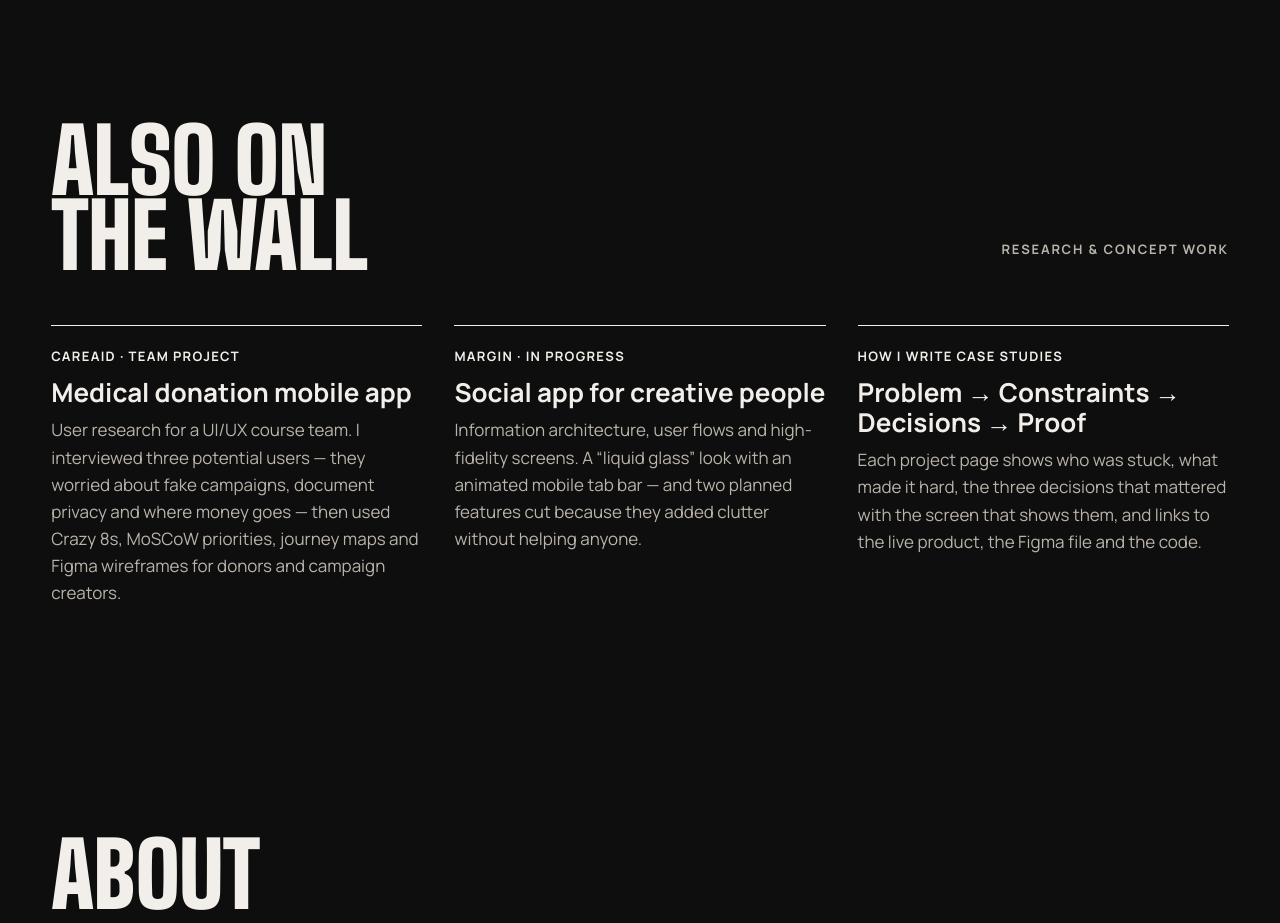
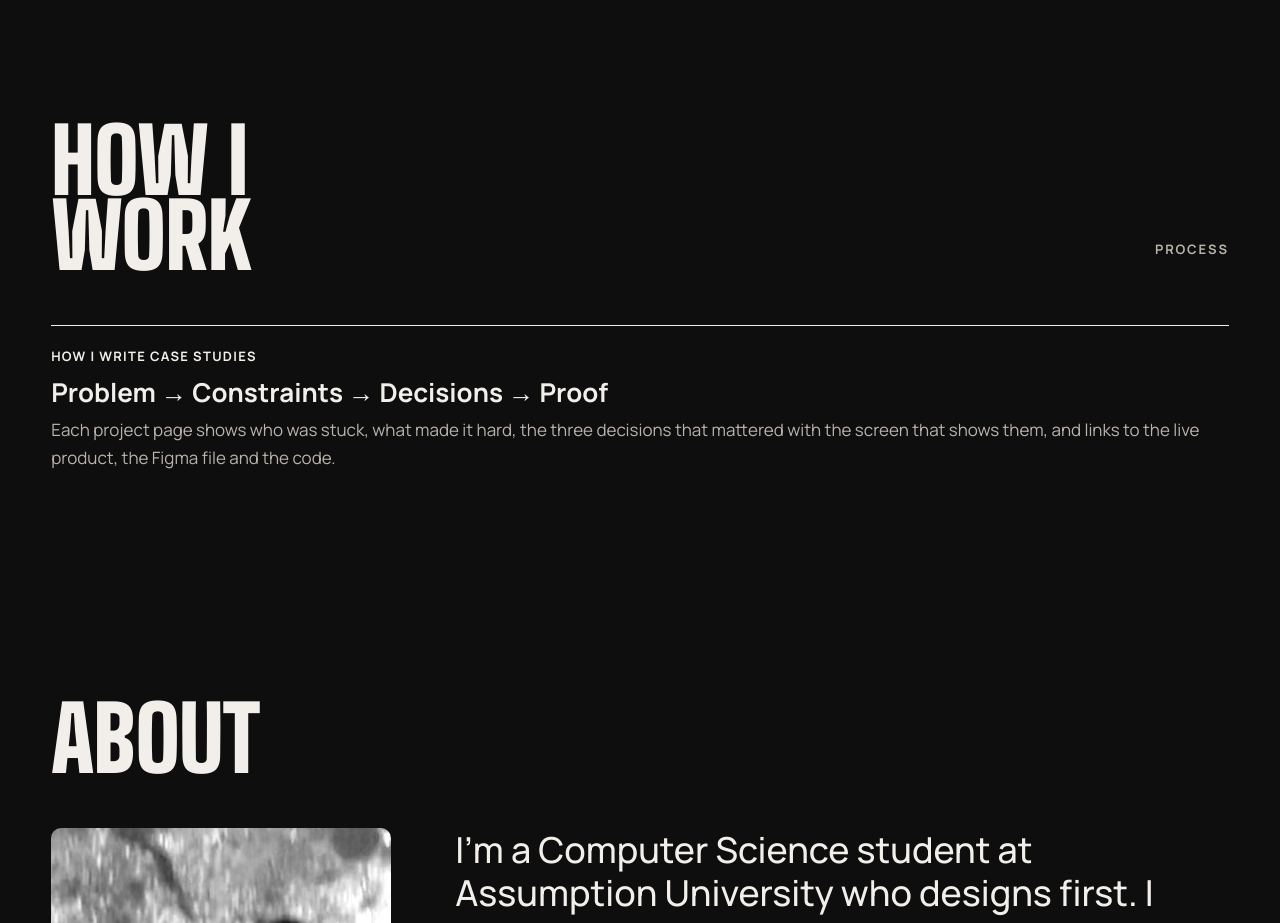
Before and after one commit to thaw5808-arch/portfolio, a plain HTML site: page index.html in a window 1280 px wide. Shown: the part 5220-6143 px from the top of the page. Drawn offline with Linux system fonts and the light colour scheme.

Commit message:
Remove Margin and CareAid cards from home page
Co-Authored-By: Claude Opus 5.5 <noreply@anthropic.com>
Claude-Session: https://claude.ai/code/session_01CiVN15zXc7rFVjZjwNPWLn

```diff
--- a/index.html
+++ b/index.html
@@ -143,18 +143,8 @@
 
 <section class="band section t-dark" data-theme="t-dark" aria-labelledby="also">
   <div class="wrap">
-    <div class="section-head reveal"><h2 id="also" class="display">Also on<br>the wall</h2><p class="kicker">Research &amp; concept work</p></div>
+    <div class="section-head reveal"><h2 id="also" class="display">How I<br>work</h2><p class="kicker">Process</p></div>
     <div class="grid">
-      <article class="card reveal">
-        <p class="meta">CareAid · Team project</p>
-        <h3>Medical donation mobile app</h3>
-        <p>User research for a UI/UX course team. I interviewed three potential users — they worried about fake campaigns, document privacy and where money goes — then used Crazy 8s, MoSCoW priorities, journey maps and Figma wireframes for donors and campaign creators.</p>
-      </article>
-      <article class="card reveal">
-        <p class="meta">Margin · In progress</p>
-        <h3>Social app for creative people</h3>
-        <p>Information architecture, user flows and high-fidelity screens. A “liquid glass” look with an animated mobile tab bar — and two planned features cut because they added clutter without helping anyone.</p>
-      </article>
       <article class="card reveal">
         <p class="meta">How I write case studies</p>
         <h3>Problem → Constraints → Decisions → Proof</h3>
```
